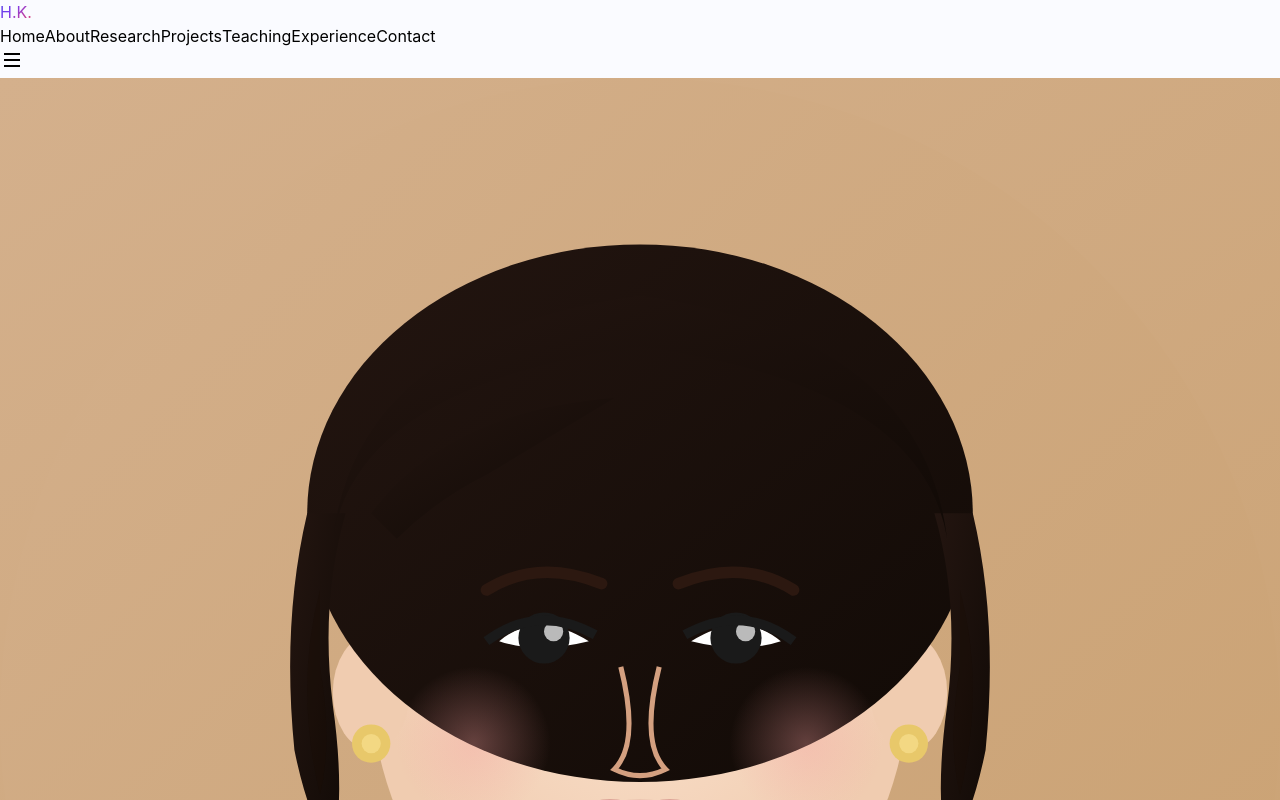
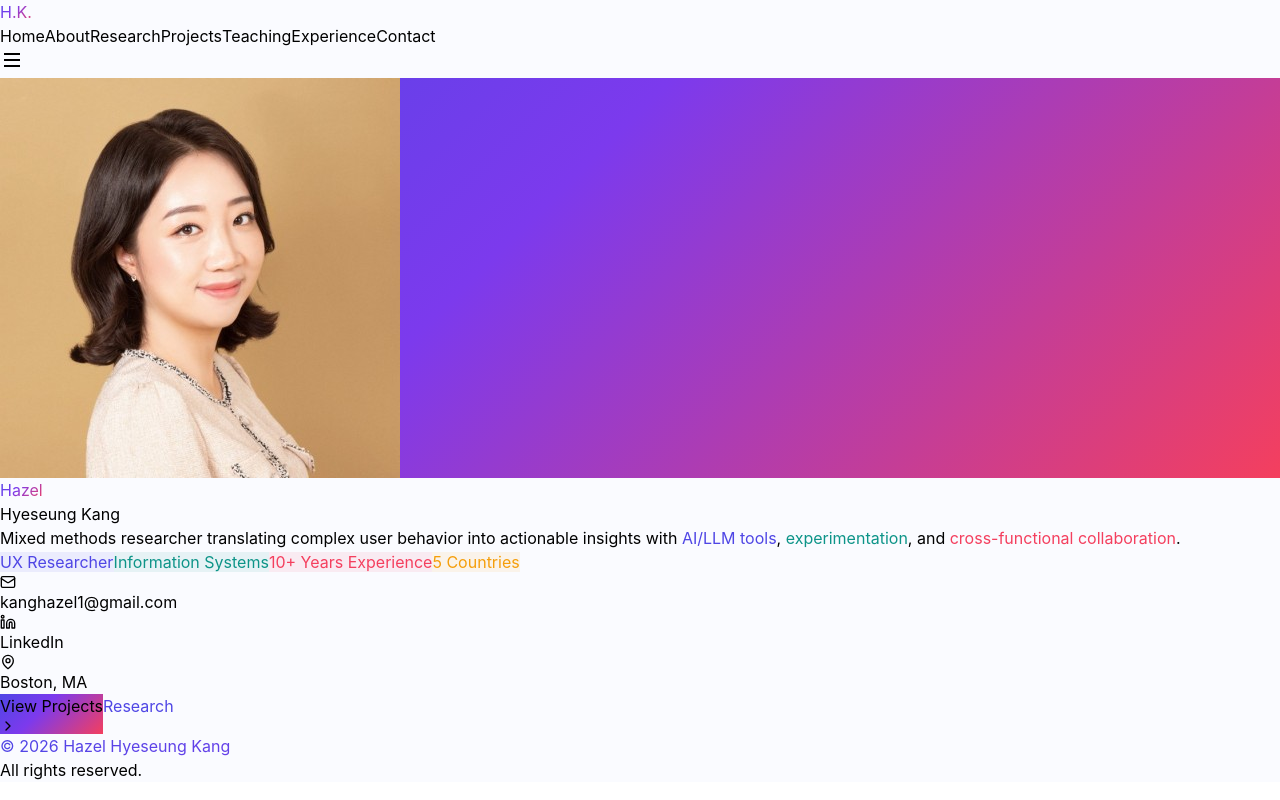
Before and after one commit to hazelkang/hazel-portfolio, a React (Vite) app: page / in a window 1280 px wide. Shown: the top 800 px of the page. Built offline with nearby package versions, Linux system fonts and the light colour scheme.

Commit message:
Replace SVG placeholder with real profile photo

```diff
--- a/src/App.jsx
+++ b/src/App.jsx
@@ -113,80 +113,8 @@ function Home({ setActive }) {
         <div className="flex justify-center mb-6">
           <div className="relative">
             <div className="w-36 h-36 md:w-44 md:h-44 rounded-full p-1" style={{ background: GRAD.hero }}>
-              <div className="w-full h-full rounded-full border-4 border-white overflow-hidden"
-                style={{ background: "linear-gradient(145deg, #d4b08c 0%, #c9a070 100%)" }}>
-                <svg viewBox="0 0 200 200" width="100%" height="100%">
-                  <defs>
-                    <linearGradient id="hg" x1="0%" y1="0%" x2="100%" y2="100%">
-                      <stop offset="0%" stopColor="#231510"/><stop offset="100%" stopColor="#110a06"/>
-                    </linearGradient>
-                    <linearGradient id="bg1" x1="0%" y1="0%" x2="100%" y2="100%">
-                      <stop offset="0%" stopColor="#d4b08c"/><stop offset="100%" stopColor="#c9a070"/>
-                    </linearGradient>
-                    <radialGradient id="skin" cx="50%" cy="40%" r="50%">
-                      <stop offset="0%" stopColor="#fce4d0"/><stop offset="100%" stopColor="#f0ccb0"/>
-                    </radialGradient>
-                    <radialGradient id="blush" cx="50%" cy="50%" r="50%">
-                      <stop offset="0%" stopColor="#f5a0a0" stopOpacity="0.35"/><stop offset="100%" stopColor="#f5a0a0" stopOpacity="0"/>
-                    </radialGradient>
-                    <clipPath id="cc"><circle cx="100" cy="100" r="100"/></clipPath>
-                  </defs>
-                  <g clipPath="url(#cc)">
-                    {/* Background */}
-                    <rect width="200" height="200" fill="url(#bg1)"/>
-                    {/* Blouse / shoulders */}
-                    <ellipse cx="100" cy="198" rx="72" ry="46" fill="#f5e6d3"/>
-                    <ellipse cx="100" cy="198" rx="68" ry="42" fill="#ede0d0"/>
-                    {/* Neck */}
-                    <path d="M86 132 Q88 148 87 156 L113 156 Q112 148 114 132 Z" fill="url(#skin)"/>
-                    {/* Face - slightly turned, soft oval */}
-                    <ellipse cx="100" cy="94" rx="42" ry="48" fill="url(#skin)"/>
-                    {/* Ears */}
-                    <ellipse cx="58" cy="96" rx="6" ry="9" fill="#f0ccb0"/>
-                    <ellipse cx="142" cy="96" rx="6" ry="9" fill="#f0ccb0"/>
-                    {/* Earrings - small gold studs */}
-                    <circle cx="58" cy="104" r="3" fill="#e8c86a"/>
-                    <circle cx="58" cy="104" r="1.5" fill="#f5dc8a" opacity="0.8"/>
-                    <circle cx="142" cy="104" r="3" fill="#e8c86a"/>
-                    <circle cx="142" cy="104" r="1.5" fill="#f5dc8a" opacity="0.8"/>
-                    {/* Hair - voluminous, wavy bob */}
-                    <ellipse cx="100" cy="68" rx="52" ry="42" fill="url(#hg)"/>
-                    {/* Hair sides - soft waves framing face */}
-                    <path d="M48 68 Q44 85 46 105 Q48 115 52 122 Q54 112 52 98 Q50 82 54 68 Z" fill="url(#hg)"/>
-                    <path d="M152 68 Q156 85 154 105 Q152 115 148 122 Q146 112 148 98 Q150 82 146 68 Z" fill="url(#hg)"/>
-                    {/* Hair wave details left */}
-                    <path d="M50 80 Q46 95 50 112 Q52 104 50 92 Z" fill="#1a0d06" opacity="0.4"/>
-                    {/* Hair wave details right */}
-                    <path d="M150 80 Q154 95 150 112 Q148 104 150 92 Z" fill="#1a0d06" opacity="0.4"/>
-                    {/* Hair top volume */}
-                    <path d="M52 72 Q56 40 100 34 Q144 40 148 72 Q144 48 100 42 Q56 48 52 72 Z" fill="url(#hg)"/>
-                    {/* Side-swept bangs */}
-                    <path d="M58 68 Q70 52 96 50 Q86 56 76 62 Q68 66 62 72 Z" fill="url(#hg)"/>
-                    {/* Blush cheeks */}
-                    <circle cx="74" cy="104" r="12" fill="url(#blush)"/>
-                    <circle cx="126" cy="104" r="12" fill="url(#blush)"/>
-                    {/* Eyes - almond shaped, feminine */}
-                    <path d="M78 88 Q84 83 92 88 Q84 90 78 88 Z" fill="white"/>
-                    <path d="M108 88 Q116 83 122 88 Q116 90 108 88 Z" fill="white"/>
-                    <ellipse cx="85" cy="87.5" rx="4" ry="4" fill="#1a1a1a"/>
-                    <ellipse cx="115" cy="87.5" rx="4" ry="4" fill="#1a1a1a"/>
-                    <circle cx="86.5" cy="86.5" r="1.5" fill="white" opacity="0.7"/>
-                    <circle cx="116.5" cy="86.5" r="1.5" fill="white" opacity="0.7"/>
-                    {/* Upper eyelids / lash line */}
-                    <path d="M76 88 Q84 82 93 87" stroke="#1a1a1a" strokeWidth="1.5" fill="none"/>
-                    <path d="M107 87 Q116 82 124 88" stroke="#1a1a1a" strokeWidth="1.5" fill="none"/>
-                    {/* Eyebrows - soft arched */}
-                    <path d="M76 80 Q84 75 94 79" stroke="#2c1810" strokeWidth="1.8" fill="none" strokeLinecap="round"/>
-                    <path d="M106 79 Q116 75 124 80" stroke="#2c1810" strokeWidth="1.8" fill="none" strokeLinecap="round"/>
-                    {/* Nose - delicate */}
-                    <path d="M97 92 Q100 104 96 108 Q100 110 104 108 Q100 104 103 92" stroke="#d4a080" strokeWidth="0.8" fill="none"/>
-                    {/* Lips - warm smile */}
-                    <path d="M86 116 Q93 112 100 114 Q107 112 114 116" stroke="#c47070" strokeWidth="1.2" fill="none"/>
-                    <path d="M86 116 Q100 124 114 116" stroke="#c47070" strokeWidth="1" fill="#e8a0a0" opacity="0.45"/>
-                    {/* Lip highlight */}
-                    <path d="M93 114 Q100 112 107 114" stroke="#d4908a" strokeWidth="0.6" fill="#e8a0a0" opacity="0.3"/>
-                  </g>
-                </svg>
+              <div className="w-full h-full rounded-full border-4 border-white overflow-hidden">
+                <img src="/profile.jpeg" alt="Hazel Hyeseung Kang" className="w-full h-full object-cover" />
               </div>
             </div>
             <div className="absolute -bottom-1 -right-1 w-8 h-8 rounded-full flex items-center justify-center text-white text-xs font-bold shadow-lg" style={{ background: C.teal }}>
```
Also changed, not shown: public/profile.jpeg (added).
